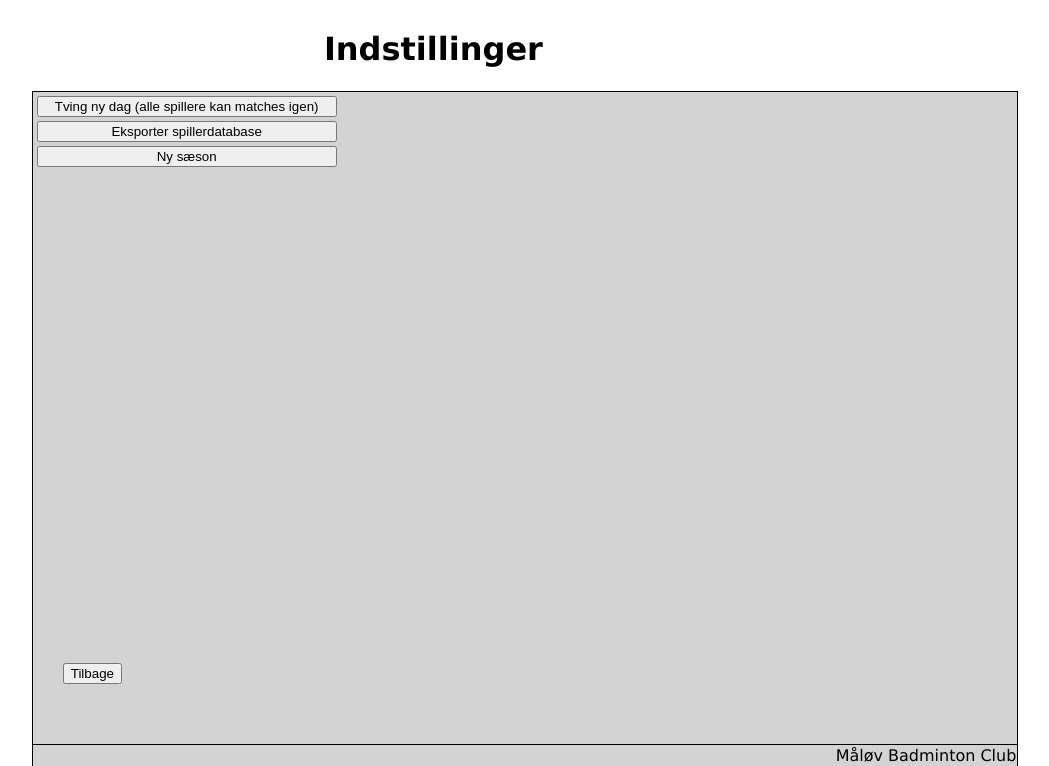
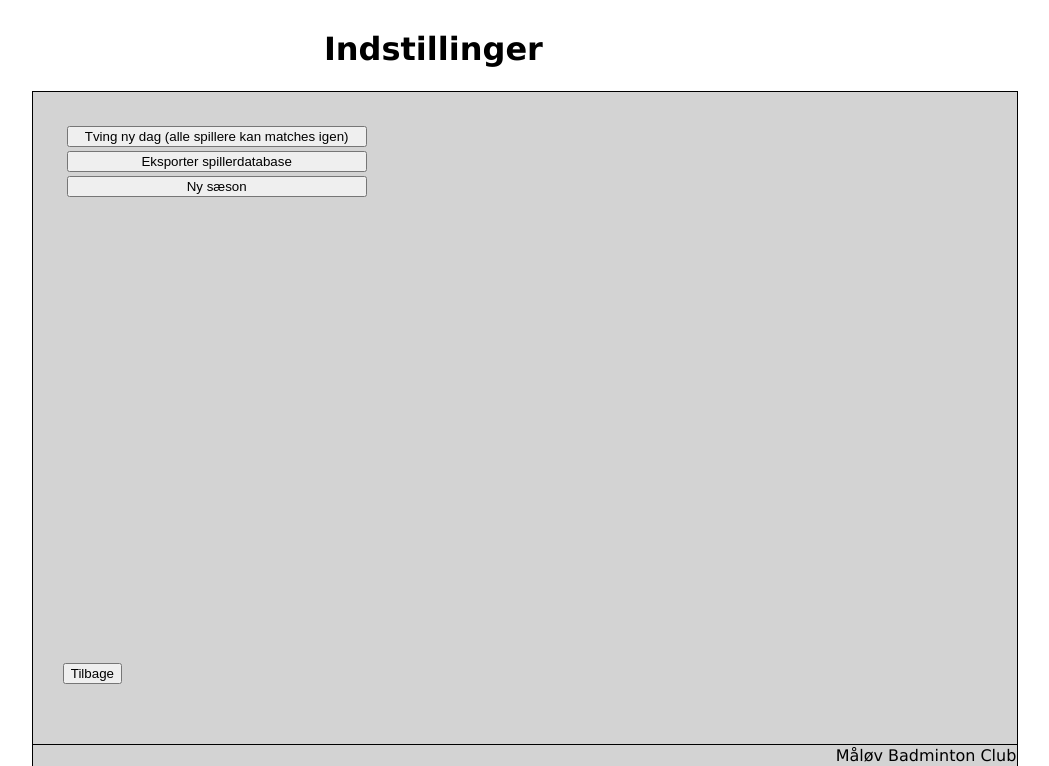
Before and after one commit to dixe/Badmintonprojekt, a PHP site: page /settings.php in a window 1280 px wide. Shown: the top 766 px of the page, without its empty margins (115-1164 px from the left). Run offline with PHP 8.4, Linux system fonts and the light colour scheme.

Commit message:
Added CSS for settings.php

```diff
--- a/style.css
+++ b/style.css
@@ -29,6 +29,7 @@
 
 /* settings.php */
 #settings input {width:300px;}
+#settings {position:relative; top:30px; right:-30px;}
 #backbutton {position:relative; top:256px; right:800px;}
 
 /* newround.php */
```
